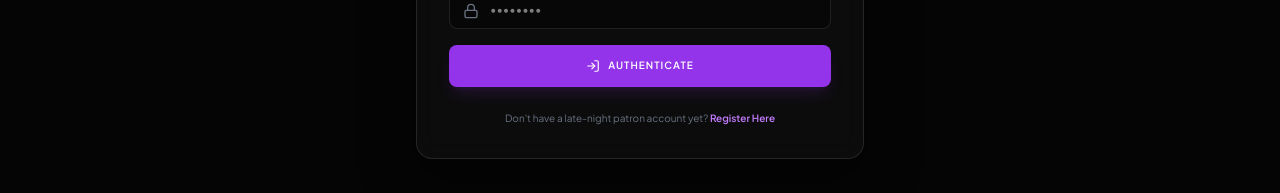
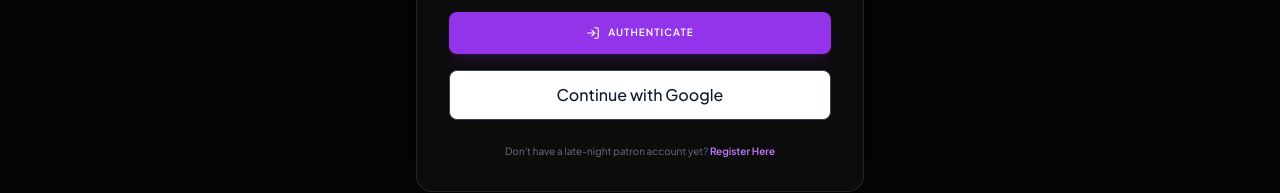
Before and after one commit to Junaeid2005/Midnightfork-Restaurent, a React (Vite) app: page / in a window 1280 px wide. Both pictures are taken after a click on the button "SIGN IN". Shown: the part 547-740 px from the top of the page. Built offline with nearby package versions, Linux system fonts and the light colour scheme; no server answers; the database is empty; a web font is replaced by a local one.

Commit message:
Update Login.tsx

```diff
--- a/src/pages/Login.tsx
+++ b/src/pages/Login.tsx
@@ -273,7 +273,15 @@
             <span>{loading ? 'Entering atmosphere...' : 'Authenticate'}</span>
           </button>
         </form>
-
+<div className="mt-4">
+  <button
+    onClick={handleGoogleSignIn}
+    disabled={loading}
+    className="w-full py-3 border border-gray-700 rounded-lg bg-white text-gray-900 hover:bg-gray-100 transition flex items-center justify-center gap-3 font-medium cursor-pointer rounded-lg"
+  >
+    Continue with Google
+  </button>
+</div>
         {/* Footer links */}
         <p className="text-center text-[10px] text-gray-500 mt-6">
           Don't have a late-night patron account yet?{' '}
```
